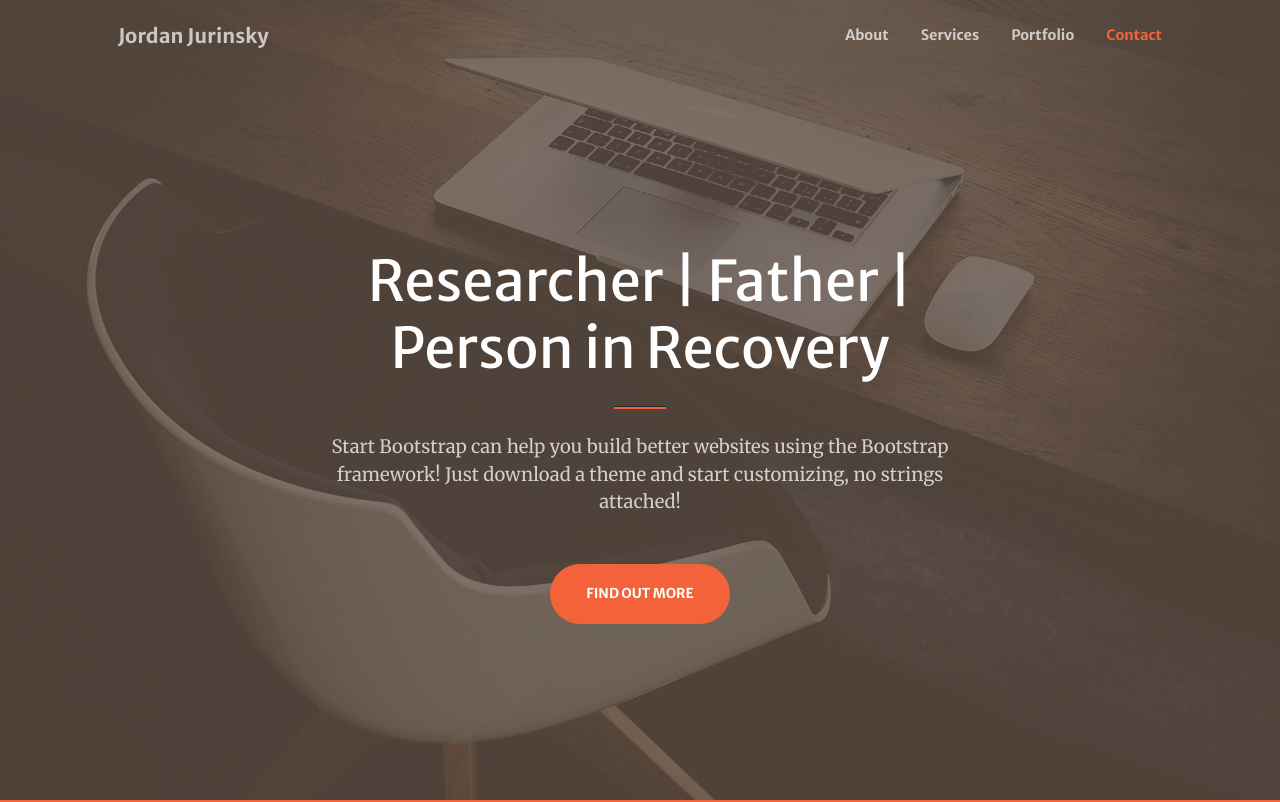
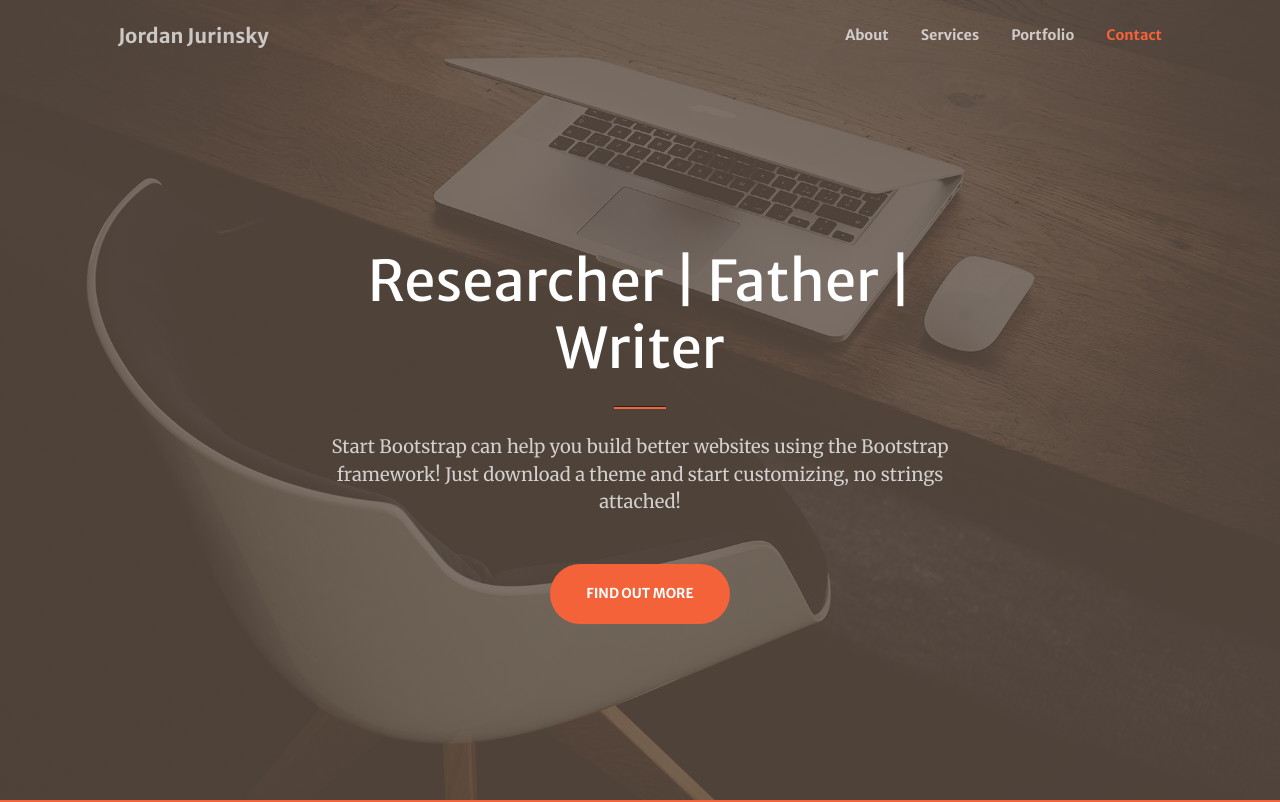
Before and after one commit to jurinskyj/Jurinsky_website, a plain HTML site: page index.html in a window 1280 px wide. Shown: the top 802 px of the page. Drawn offline with nearby package versions, Linux system fonts and the light colour scheme; some packages are replaced by stand-ins of ours; a script that the page names is missing.

Commit message:
Update index.html

```diff
--- a/index.html
+++ b/index.html
@@ -39,7 +39,7 @@
             <div class="container px-4 px-lg-5 h-100">
                 <div class="row gx-4 gx-lg-5 h-100 align-items-center justify-content-center text-center">
                     <div class="col-lg-8 align-self-end">
-                        <h1 class="text-white font-weight-bold">Researcher | Father | Person in Recovery</h1>
+                        <h1 class="text-white font-weight-bold">Researcher | Father | Writer</h1>
                         <hr class="divider" />
                     </div>
                     <div class="col-lg-8 align-self-baseline">
```
